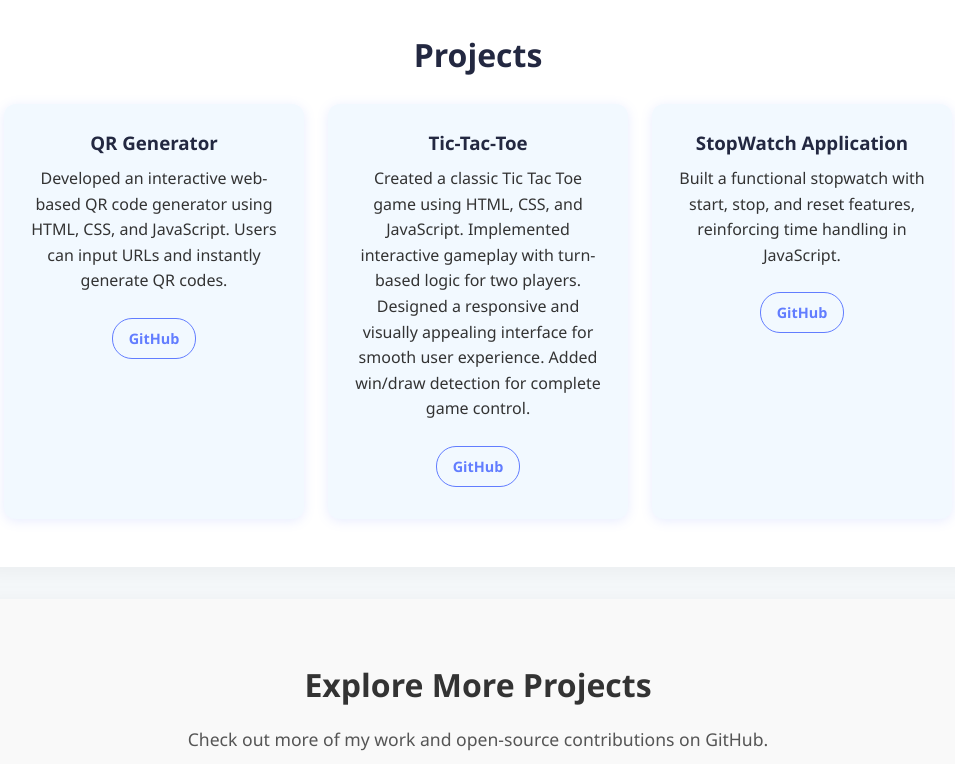
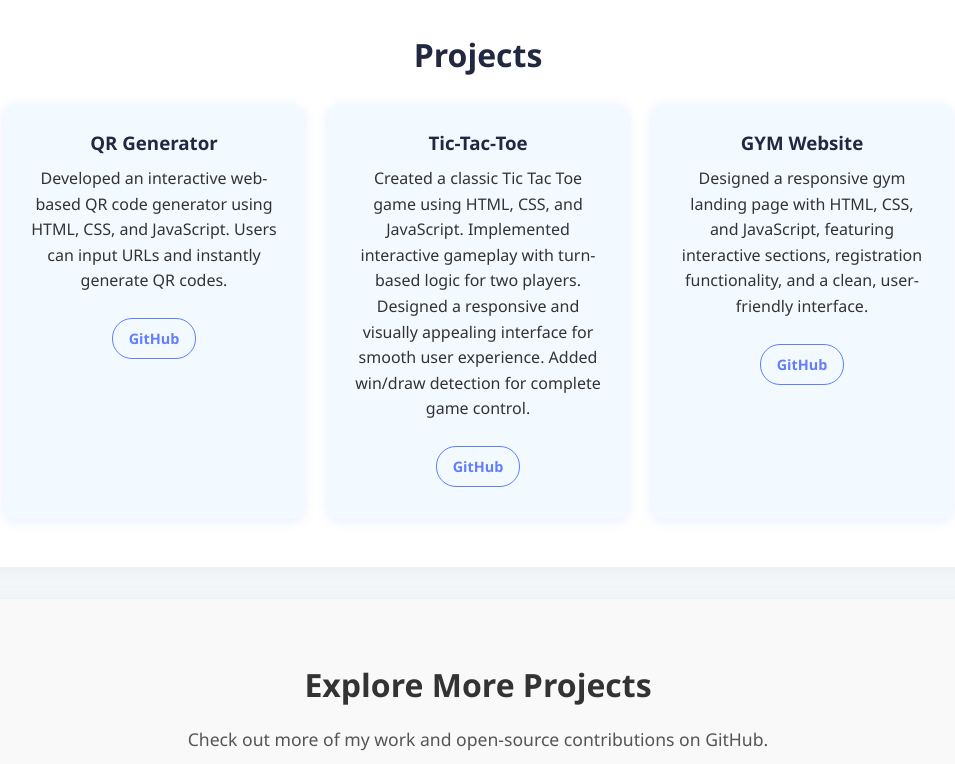
Before and after one commit to sweta-motar/Portfolio, a plain HTML site: page index.html in a window 1280 px wide. Shown: the part 1180-1944 px from the top of the page, without its empty margins (162-1117 px from the left). Drawn offline with Linux system fonts and the light colour scheme.

Commit message:
Update index.html

```diff
--- a/index.html
+++ b/index.html
@@ -86,9 +86,8 @@ I am eager to contribute my skills as a <b>Software Developer</b> and grow withi
         </div>
       </div>
       <div class="project-card">
-        <h3>StopWatch Application</h3>
-        <p>Built a functional stopwatch with start, stop, and reset features, reinforcing time handling in
-JavaScript. </p>
+        <h3>GYM Website</h3>
+        <p>Designed a responsive gym landing page with HTML, CSS, and JavaScript, featuring interactive sections, registration functionality, and a clean, user-friendly interface.</p>
         <div class="project-links">
           <a href="https://sweta-motar.github.io/Stopwatch/" target="_blank" class="btn small">GitHub</a>
         </div>
```
